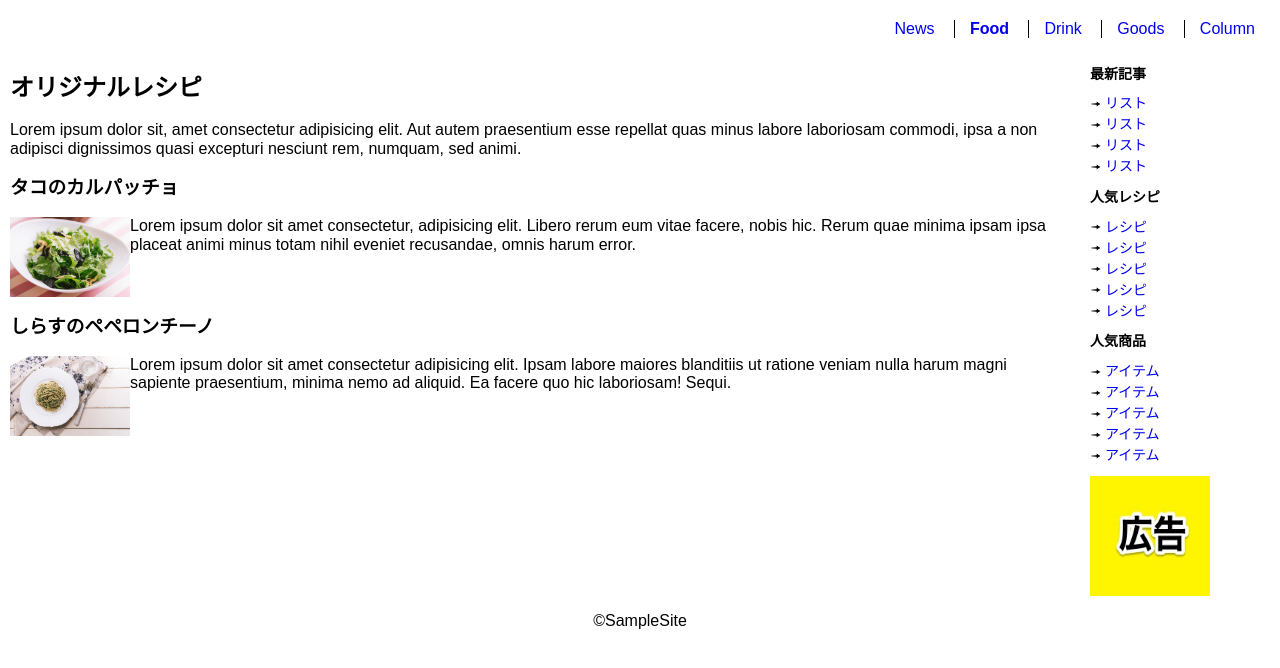
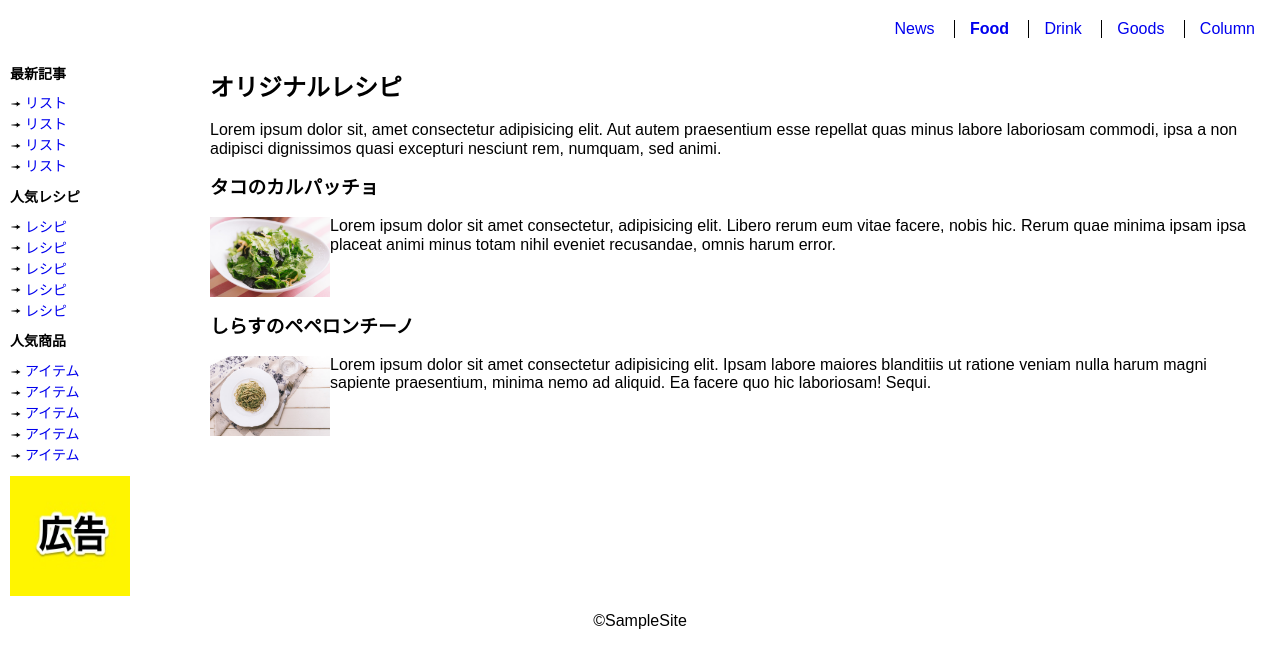
Before and after one commit to gitbike/HTML-fixed-sidebar-2-column-layout, a plain HTML site: page index.html in a window 1280 px wide. Shown: the part 60-728 px from the top of the page. Drawn offline with Linux system fonts and the light colour scheme.

Commit message:
サイドバーを左に変更

```diff
--- a/css/fixed-sidebar-2-column.css
+++ b/css/fixed-sidebar-2-column.css
@@ -6,19 +6,19 @@
 }
 
 .contents-wrapper {
-  float: left;
-  margin-right: -200px;
+  float: right;
+  margin-left: -200px;
   width: 100%;
 }
 
 .main {
-  margin-right: 200px;
+  margin-left: 200px;
   padding-right: 10px;
   padding-left: 10px;
 }
 
 .aside {
-  float: left;
+  float: right;
   width: 200px;
   padding-right: 10px;
   padding-left: 10px;
```
